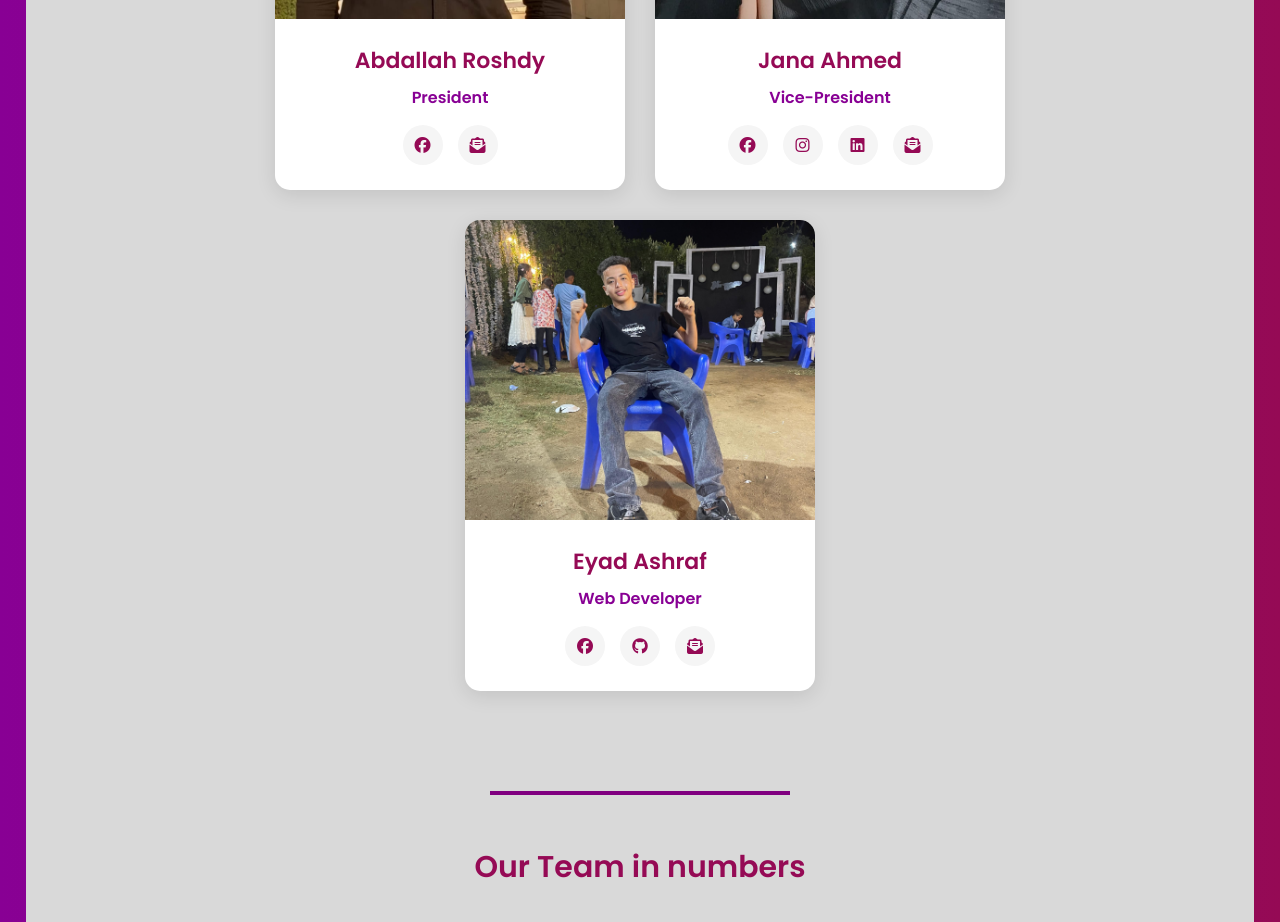
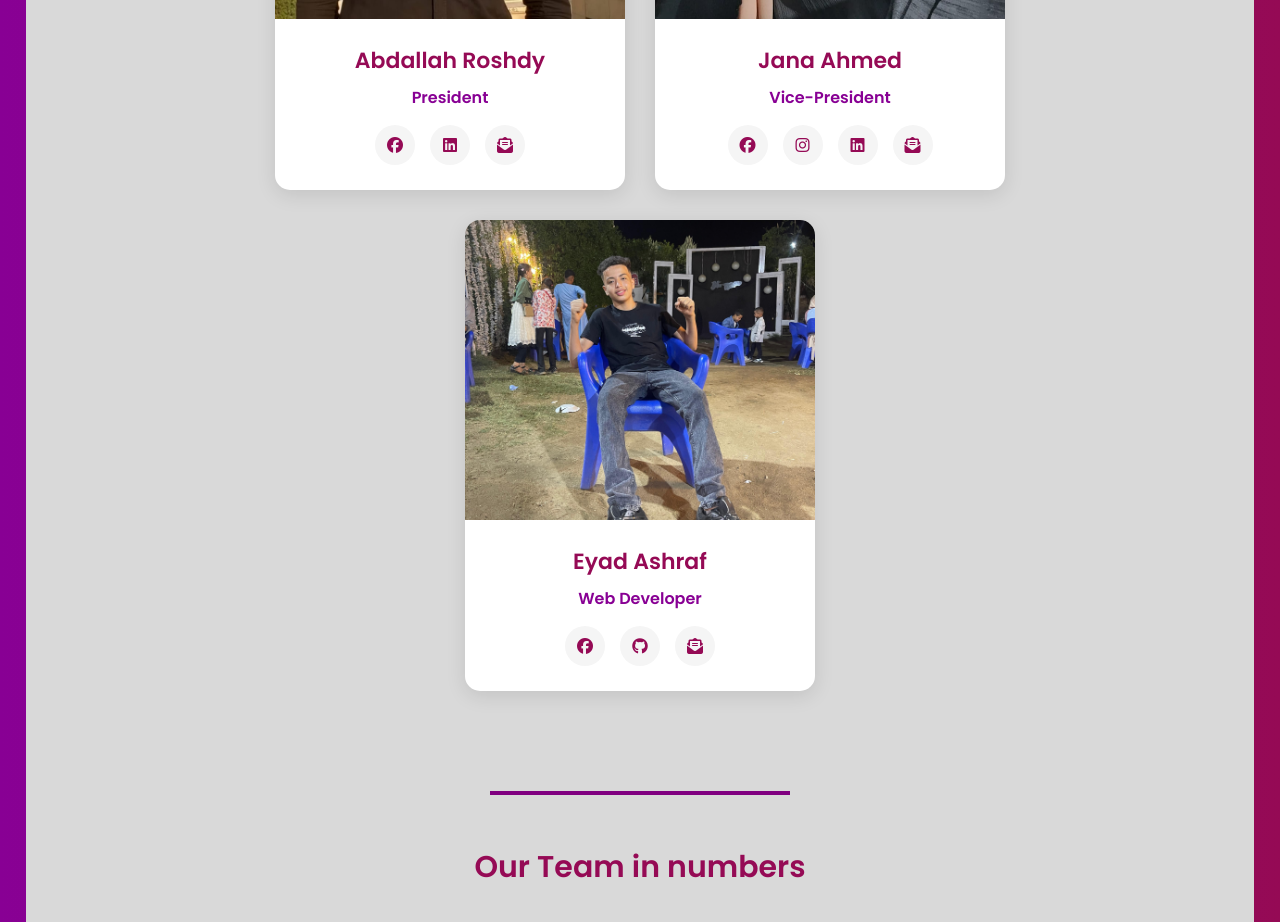
Before and after one commit to iynaoctoberchapter-rgb/iyna-october-website, a React (Create React App) app: page / in a window 1280 px wide. Shown: the part 3080-4002 px from the top of the page. Built offline with nearby package versions, Linux system fonts and the light colour scheme; a web font is replaced by a local one.

Commit message:
Update BodyComponent.jsx

```diff
--- a/src/Components/HomePage/BodyComponent.jsx
+++ b/src/Components/HomePage/BodyComponent.jsx
@@ -23,6 +23,7 @@ function BodyComponent() {
       image: AbdallahRoshdy,
       social: [
         { icon: "fab fa-facebook", link: "https://www.facebook.com/profile.php?id=61560271762484" },
+        { icon: "fab fa-linkedin", link: "https://www.linkedin.com/in/abdallah-roshdy-elsayed-62149b33b?utm_source=share&utm_campaign=share_via&utm_content=profile&utm_medium=android_app" },
         { icon: "fa-solid fa-envelope-open-text", link: "mailto:abdallah.roshdy1023093@gmail.com" }
       ]
     },
@@ -58,9 +59,10 @@ function BodyComponent() {
       role: "Former President",
       image: Mashour,
       social: [
-         { icon: "fab fa-facebook", link: "https://www.facebook.com/profile.php?id=100008599171572" },
+        { icon: "fab fa-facebook", link: "https://www.facebook.com/profile.php?id=100008599171572" },
         { icon: "fab fa-instagram", link: "https://www.instagram.com/mohamedmashhour1/" },
-        { icon: "fa-solid fa-envelope-open-text", link: "#" }
+        { icon: "fab fa-linkedin", link: "https://www.linkedin.com/in/mohammadmoussa?utm_source=share&utm_campaign=share_via&utm_content=profile&utm_medium=android_app" },
+        { icon: "fa-solid fa-envelope-open-text", link: "mailto:mohamedi.mashhour1@gmail.com" }
       ]
     },
     {
@@ -69,9 +71,9 @@ function BodyComponent() {
       role: "Chapter Advisor",
       image: OmarAmmar,
       social: [
-         { icon: "fab fa-facebook", link: "https://www.facebook.com/profile.php?id=100008599171572" },
+        { icon: "fab fa-facebook", link: "https://www.facebook.com/profile.php?id=100008599171572" },
         { icon: "fab fa-instagram", link: "https://www.instagram.com/mohamedmashhour1/" },
-        { icon: "fa-solid fa-envelope-open-text", link: "#" }
+        { icon: "fab fa-linkedin", link: "https://www.linkedin.com/in/omar-ammar-a12809239/" }
       ]
     },
     {
```
